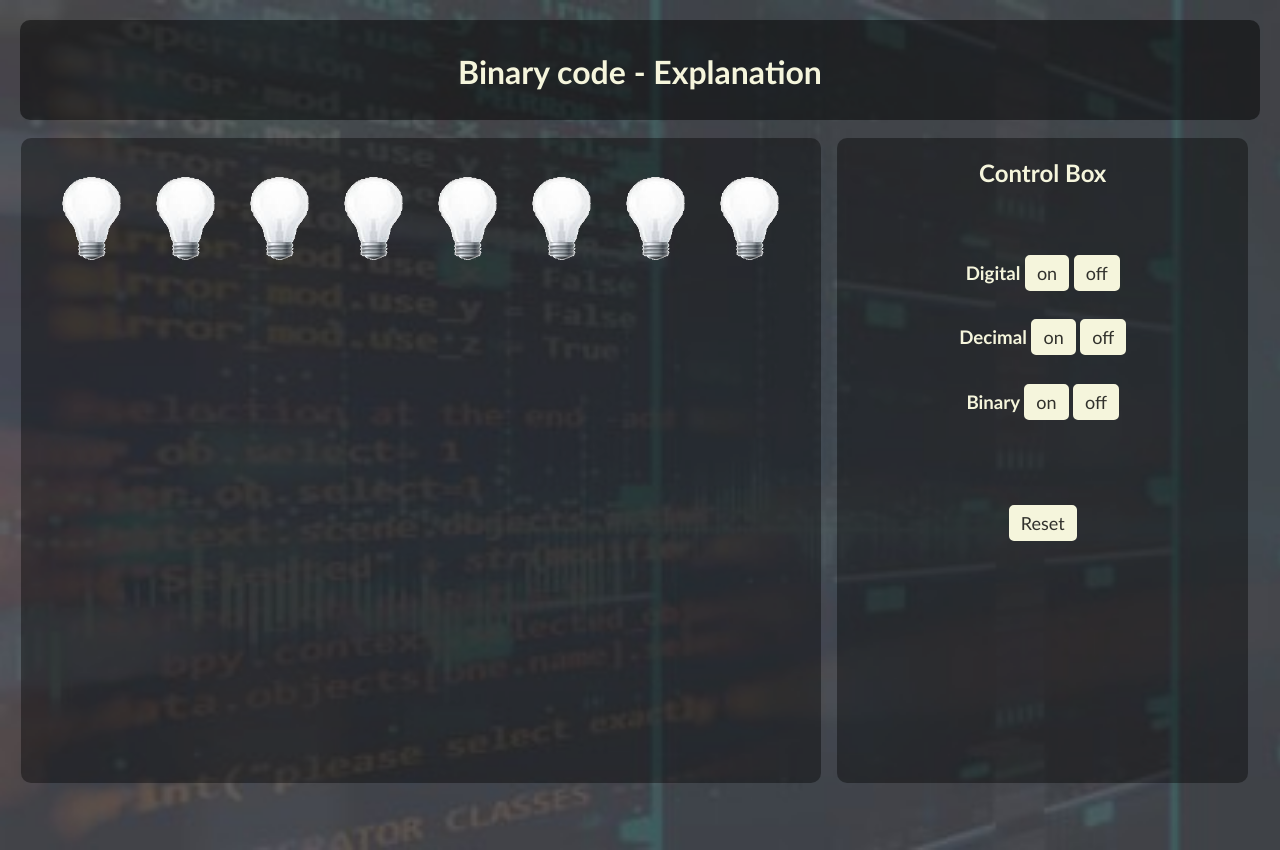
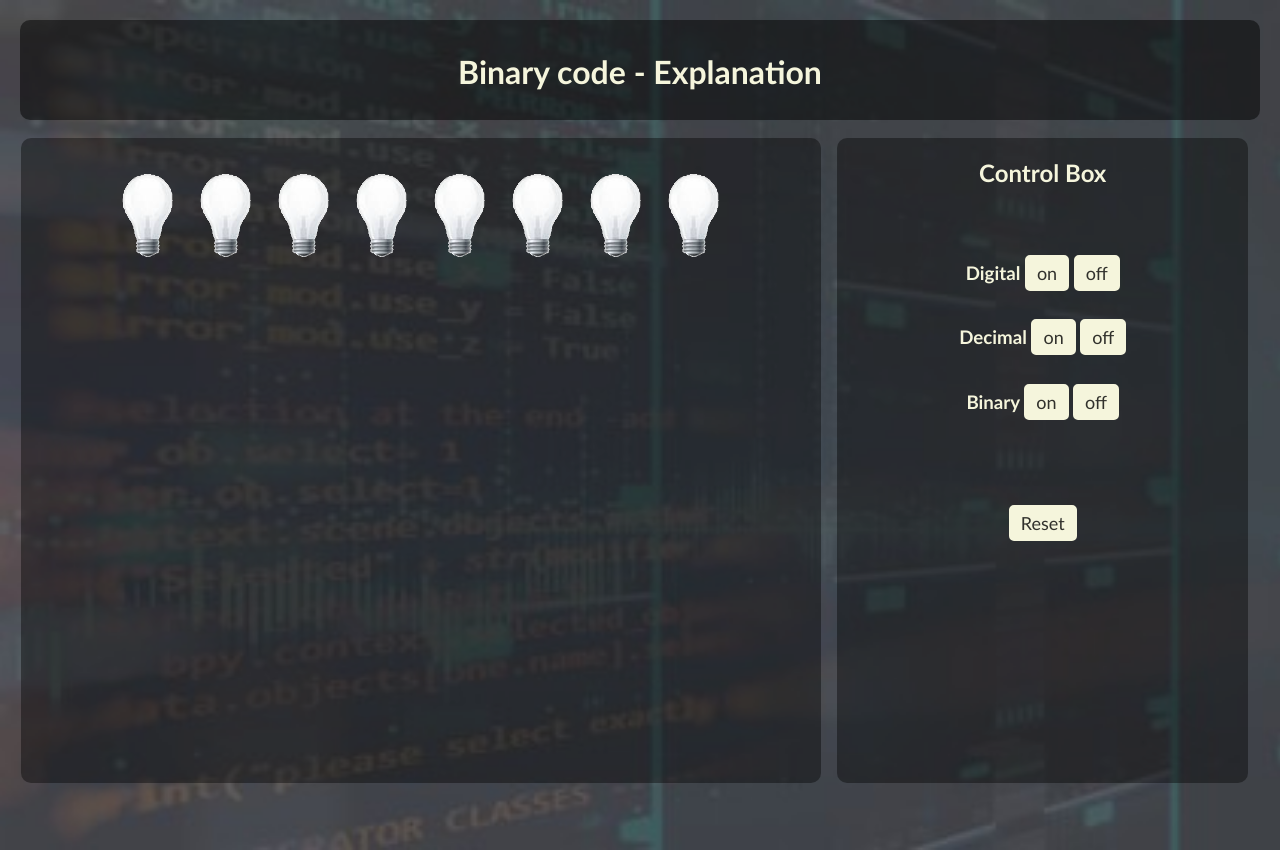
Before and after one commit to Alexico1969/molloy_home, a PHP site: page /binary.html in a window 1280 px wide. Run offline with PHP 8.4, Linux system fonts and the light colour scheme.

Commit message:
adjusted the width and margin of the light bulbs so they fit better on an iPad

```diff
--- a/style.css
+++ b/style.css
@@ -143,9 +143,9 @@ input[type='number']{
 }
 
 .light{
-    width: 70px;
+    width: 60px;
     height: 100px;
-    margin: 10px;
+    margin: 7px;
 }
 
 #note-area{
```
